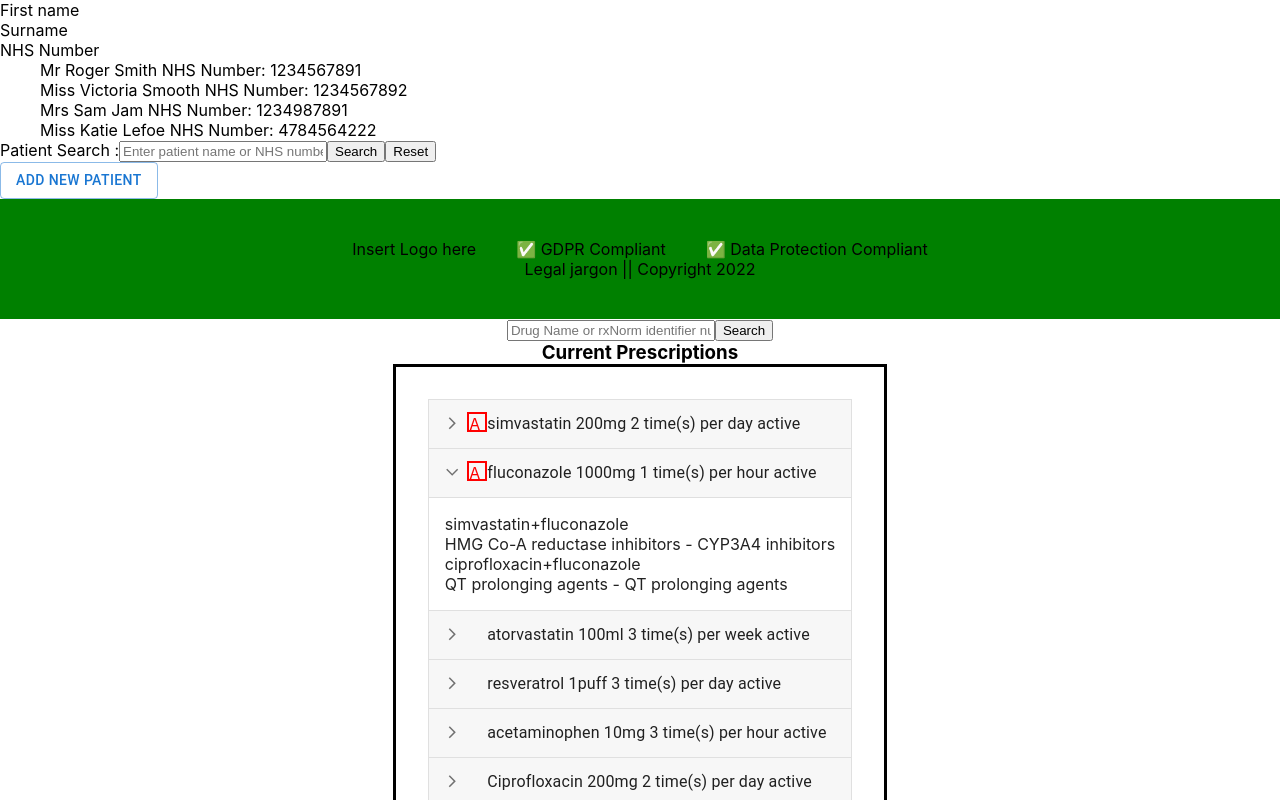
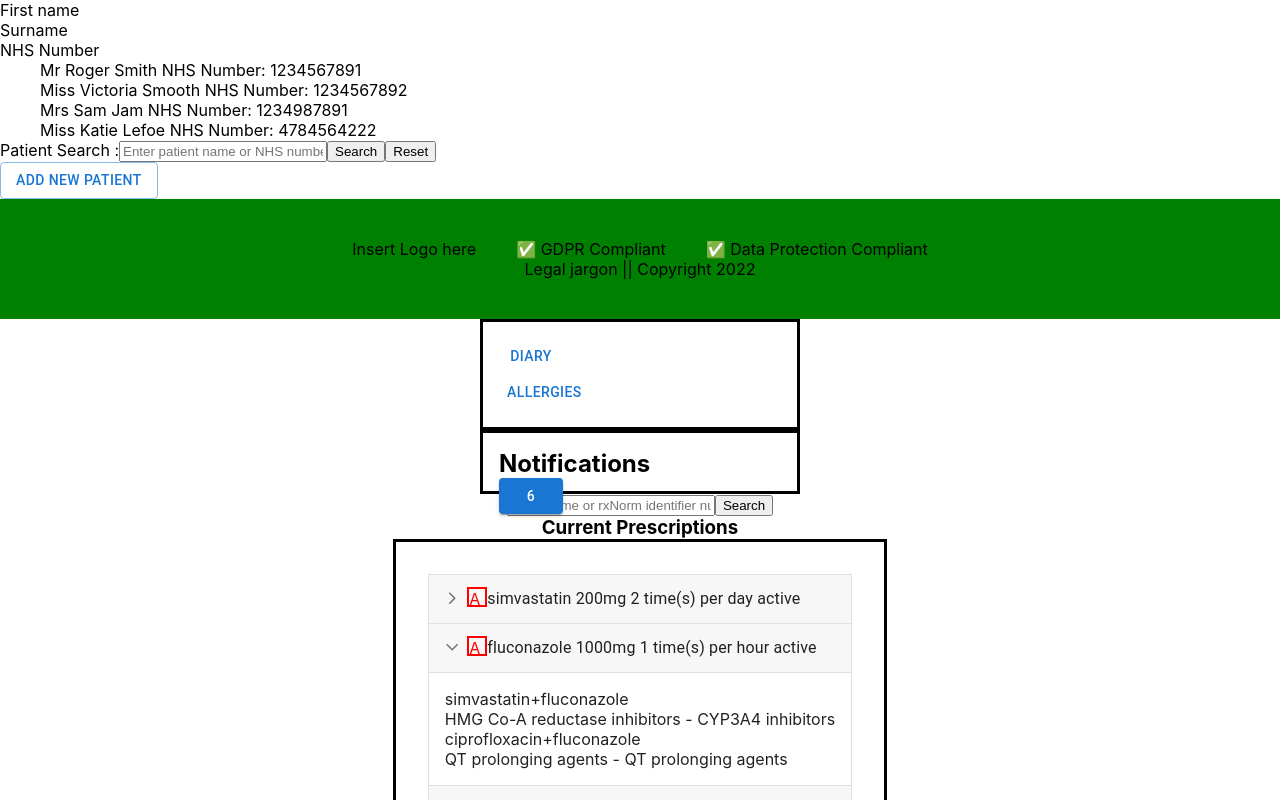
Before and after one commit to SchoolOfCode/final-project_front-end-five-guys, a React (Create React App) app in the folder medi-check/: page / in a window 1280 px wide. Shown: the top 800 px of the page. Built offline with nearby package versions, Linux system fonts and the light colour scheme.

Commit message:
fixed, so everything renders on same page

```diff
--- a/medi-check/src/Components/App/App.js
+++ b/medi-check/src/Components/App/App.js
@@ -1,16 +1,15 @@
-import './App.css';
+import "./App.css";
 
-import PrescriptionDisplay from '../Patient/PrescriptionDisplay';
-import UserSearchBar from '../Patient/Searchbar';
-import Footer from '../Doctor/Footer';
-import DoctorHome from '../Doctor/DoctorHome';
+import { PatientHome } from "../Patient/PatientHome";
+import Footer from "../Doctor/Footer";
+import DoctorHome from "../Doctor/DoctorHome";
 
 function App() {
   return (
     <div className="App">
       <DoctorHome></DoctorHome>
-      <UserSearchBar />
-      <PrescriptionDisplay></PrescriptionDisplay>
+      <PatientHome />
+
       <Footer />
     </div>
   );
--- a/medi-check/src/Components/Patient/NavBar/index.js
+++ b/medi-check/src/Components/Patient/NavBar/index.js
@@ -1,15 +1,10 @@
-import './navbar.css';
-import { DiaryModal } from '../Diary';
-import AllergiesModal from '../../../MUIcomponents/AllergiesModal';
+import "./navbar.css";
+import { DiaryModal } from "../Diary";
+import AllergiesModal from "../../../MUIcomponents/AllergiesModal";
 
 export default function PatientNavBar() {
-  function homeClick() {}
-
-  function allergiesClick() {}
-
   return (
     <div className="navbar">
-      <button onClick={homeClick}>Home</button>
       <DiaryModal />
       <AllergiesModal />
     </div>
--- a/medi-check/src/Components/Patient/PatientHome/index.js
+++ b/medi-check/src/Components/Patient/PatientHome/index.js
@@ -1,15 +1,14 @@
-import PatientNavBar from '../NavBar';
-import PrescriptionDisplay from '../PrescriptionDisplay';
-import { Notifications, dummyData } from '../Notifications';
-import UserSearchBar from '../Patient/Searchbar';
+import PatientNavBar from "../NavBar";
+import PrescriptionDisplay from "../PrescriptionDisplay";
+import { Notifications, dummyData } from "../Notifications";
+import UserSearchBar from "../Searchbar";
 
 export function PatientHome() {
   return (
     <>
       <PatientNavBar />
+      <Notifications data={dummyData} />
       <UserSearchBar />
-
-      <Notifications data={dummyData} />
       <PrescriptionDisplay />
     </>
   );
```
